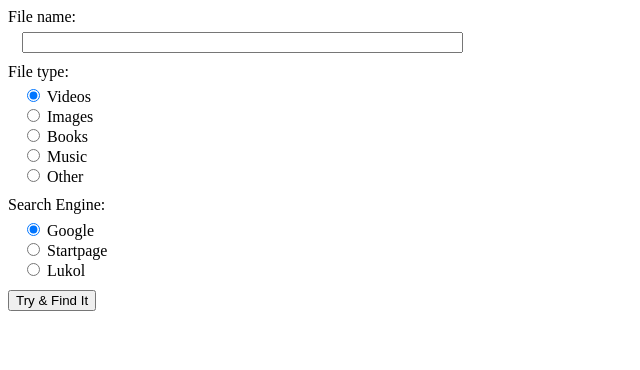
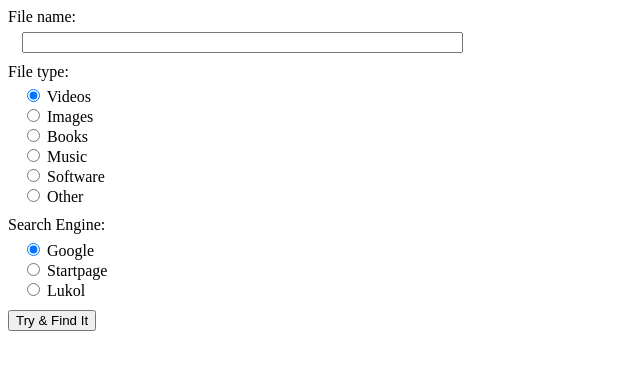
Before and after one commit to yilkalargaw/direct_download_stalker, a plain HTML site: page index.html in a window 1280 px wide. Shown: the whole page, without its empty margins (0-640 px from the left). Drawn offline with Linux system fonts and the light colour scheme.

Commit message:
added a radio button for software

```diff
--- a/index.html
+++ b/index.html
@@ -14,11 +14,12 @@
         </fieldset>
         File type:<br>
         <fieldset id="frm12" style="border: 0px">
-            <input type="radio" name="file-type" value="videos" checked> Videos <br>
-            <input type="radio" name="file-type" value="images"> Images <br>
-            <input type="radio" name="file-type" value="books"> Books <br>
-            <input type="radio" name="file-type" value="music"> Music <br>
-            <input type="radio" name="file-type" value="other"> Other
+          <input type="radio" name="file-type" value="videos" checked> Videos <br>
+          <input type="radio" name="file-type" value="images"> Images <br>
+          <input type="radio" name="file-type" value="books"> Books <br>
+          <input type="radio" name="file-type" value="music"> Music <br>
+          <input type="radio" name="file-type" value="software"> Software <br>
+          <input type="radio" name="file-type" value="other"> Other
         </fieldset>
 
         Search Engine:<br>
```
